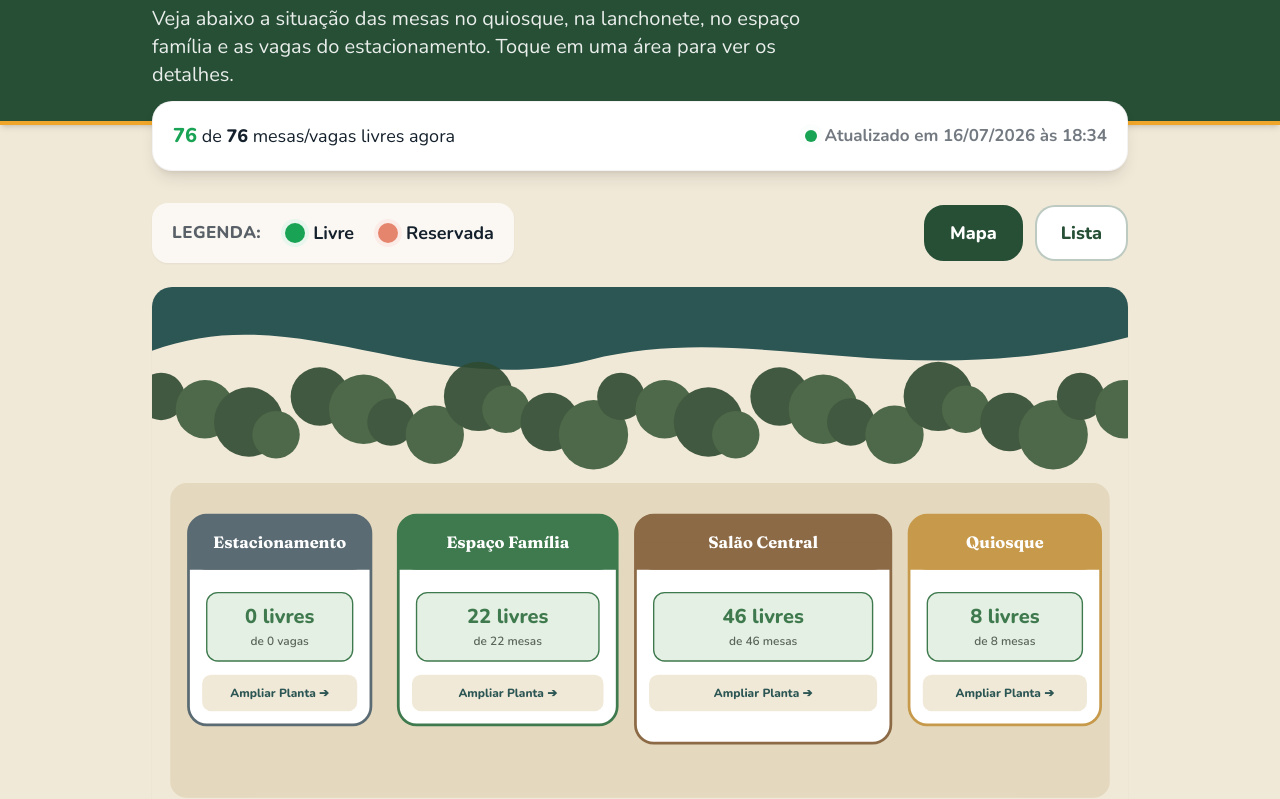
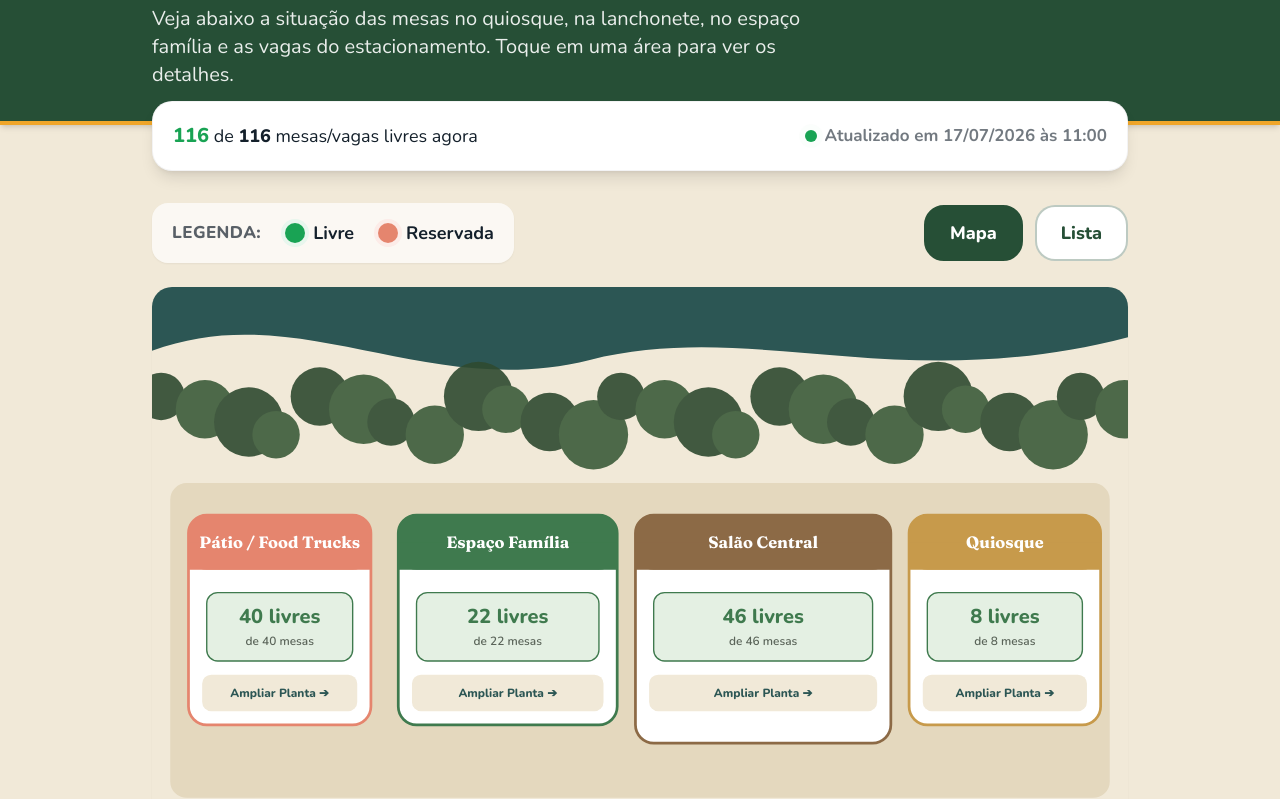
Before and after one commit to felipegco/agendamento-mesas, a Next.js app: page / in a window 1280 px wide. Shown: the part 241-1040 px from the top of the page. Built offline with nearby package versions, Linux system fonts and the light colour scheme.

Commit message:
Transform "Estacionamento" into "Pátio de Eventos" with food trucks, stage, and updated garden layouts; revise map configuration and table reservations accordingly.

```diff
--- a/data/mapConfig.jsx
+++ b/data/mapConfig.jsx
@@ -144,7 +144,73 @@ export const CONFIG_AMBIENTES = {
     },
 
     // ==========================================
-    // ESTACIONAMENTO (Vagas desenhadas no asfalto)
+    // ESTACIONAMENTO (Transformado em Pátio de Eventos)
     // ==========================================
+    estacionamento: {
+        viewBox: "0 0 900 900",
+        renderPOIs: () => (
+            <g>
+                {/* TOPO: Food Trucks e Palco */}
+                <rect x="40" y="40" width="600" height="80" rx="16" fill="#E5856E" opacity="0.8" stroke="#B4472F" strokeWidth="2" />
+                <text x="340" y="88" textAnchor="middle" fontSize="24" fill="#FFFFFF" fontWeight="800">ÁREA DOS FOOD TRUCKS</text>
+
+                <rect x="660" y="40" width="200" height="80" rx="16" fill="#EFA62A" stroke="#B4472F" strokeWidth="2" />
+                <text x="760" y="88" textAnchor="middle" fontSize="20" fill="#20291F" fontWeight="800">PALCO / CANTOR</text>
+
+                {/* LATERAL DIREITA: Jardins Verticais (Agora mais altos, com height="240") */}
+                <rect x="710" y="160" width="150" height="240" rx="20" fill="#E8F6ED" stroke="#19A354" strokeWidth="2" strokeDasharray="6 6" />
+                <text x="785" y="195" textAnchor="middle" fontSize="16" fill="#19A354" fontWeight="800">JARDIM</text>
+
+                <rect x="710" y="500" width="150" height="240" rx="20" fill="#E8F6ED" stroke="#19A354" strokeWidth="2" strokeDasharray="6 6" />
+                <text x="785" y="535" textAnchor="middle" fontSize="16" fill="#19A354" fontWeight="800">JARDIM</text>
+
+                {/* ENTRADAS (Textos flutuantes) */}
+                <text x="785" y="455" textAnchor="middle" fontSize="18" fill="#20291F" fontWeight="800">ENTRADA</text>
+                <text x="120" y="805" textAnchor="middle" fontSize="18" fill="#20291F" fontWeight="800">ENTRADA</text>
+
+                {/* LINHAS DE DEMARCAÇÃO DO PÁTIO (Com os cortes das entradas) */}
+                {/* Parede Esquerda (Inteira) */}
+                <line x1="40" y1="150" x2="40" y2="800" stroke="#264F36" strokeWidth="2" opacity="0.3" />
+
+                {/* Parede Base (Corte na esquerda, começando no x=200, para a entrada inferior) */}
+                <line x1="200" y1="800" x2="680" y2="800" stroke="#264F36" strokeWidth="2" opacity="0.3" />
+
+                {/* Parede Direita (Corte no meio para a entrada entre os jardins) */}
+                <line x1="680" y1="150" x2="680" y2="410" stroke="#264F36" strokeWidth="2" opacity="0.3" />
+                <line x1="680" y1="490" x2="680" y2="800" stroke="#264F36" strokeWidth="2" opacity="0.3" />
+            </g>
+        ),
+        posicoes: {
+            // ----------------------------------------------------
+            // MESAS DO PÁTIO CENTRAL (36 Mesas em um grid 6x6 mais espaçado)
+            // ----------------------------------------------------
+            // Fileira 1
+            '77': { cx: 110, cy: 210 }, '78': { cx: 200, cy: 210 }, '79': { cx: 290, cy: 210 },
+            '80': { cx: 380, cy: 210 }, '81': { cx: 470, cy: 210 }, '82': { cx: 560, cy: 210 },
+            // Fileira 2
+            '83': { cx: 110, cy: 310 }, '84': { cx: 200, cy: 310 }, '85': { cx: 290, cy: 310 },
+            '86': { cx: 380, cy: 310 }, '87': { cx: 470, cy: 310 }, '88': { cx: 560, cy: 310 },
+            // Fileira 3
+            '89': { cx: 110, cy: 410 }, '90': { cx: 200, cy: 410 }, '91': { cx: 290, cy: 410 },
+            '92': { cx: 380, cy: 410 }, '93': { cx: 470, cy: 410 }, '94': { cx: 560, cy: 410 },
+            // Fileira 4
+            '95': { cx: 110, cy: 510 }, '96': { cx: 200, cy: 510 }, '97': { cx: 290, cy: 510 },
+            '98': { cx: 380, cy: 510 }, '99': { cx: 470, cy: 510 }, '100': { cx: 560, cy: 510 },
+            // Fileira 5
+            '101': { cx: 110, cy: 610 }, '102': { cx: 200, cy: 610 }, '103': { cx: 290, cy: 610 },
+            '104': { cx: 380, cy: 610 }, '105': { cx: 470, cy: 610 }, '106': { cx: 560, cy: 610 },
+            // Fileira 6
+            '107': { cx: 110, cy: 710 }, '108': { cx: 200, cy: 710 }, '109': { cx: 290, cy: 710 },
+            '110': { cx: 380, cy: 710 }, '111': { cx: 470, cy: 710 }, '112': { cx: 560, cy: 710 },
+
+            // ----------------------------------------------------
+            // MESAS DOS JARDINS (2 Mesas em cada, agora bem mais distantes)
+            // ----------------------------------------------------
+            // Jardim Superior
+            '113': { cx: 785, cy: 260 }, '114': { cx: 785, cy: 340 },
+            // Jardim Inferior
+            '115': { cx: 785, cy: 600 }, '116': { cx: 785, cy: 680 },
+        }
+    }
 
 };
--- a/data/tables.js
+++ b/data/tables.js
@@ -2,19 +2,40 @@
 // ARQUIVO DE CONTROLE DAS MESAS
 // =================================
 
-export const ultimaAtualizacao = '16/07/2026 às 18:34';
+export const ultimaAtualizacao = '17/07/2026 às 11:00';
 
 export const nomeDoEspaco = 'Lanchonete';
 
 export const areas = [
   {
     id: 'estacionamento',
-    nome: 'Estacionamento',
-    descricao: 'Vagas próximas à quadra',
-    tipoDeItem: 'Vaga',
-    corZona: '#5B6B73',
+    nome: 'Pátio / Food Trucks',
+    descricao: 'Espaço aberto com food trucks, palco e mesas nos jardins',
+    tipoDeItem: 'Mesa',
+    corZona: '#E5856E',
     mesas: [
-
+      // Fileira 1
+      { numero: 77, status: 'livre' }, { numero: 78, status: 'livre' }, { numero: 79, status: 'livre' },
+      { numero: 80, status: 'livre' }, { numero: 81, status: 'livre' }, { numero: 82, status: 'livre' },
+      // Fileira 2
+      { numero: 83, status: 'livre' }, { numero: 84, status: 'livre' }, { numero: 85, status: 'livre' },
+      { numero: 86, status: 'livre' }, { numero: 87, status: 'livre' }, { numero: 88, status: 'livre' },
+      // Fileira 3
+      { numero: 89, status: 'livre' }, { numero: 90, status: 'livre' }, { numero: 91, status: 'livre' },
+      { numero: 92, status: 'livre' }, { numero: 93, status: 'livre' }, { numero: 94, status: 'livre' },
+      // Fileira 4
+      { numero: 95, status: 'livre' }, { numero: 96, status: 'livre' }, { numero: 97, status: 'livre' },
+      { numero: 98, status: 'livre' }, { numero: 99, status: 'livre' }, { numero: 100, status: 'livre' },
+      // Fileira 5
+      { numero: 101, status: 'livre' }, { numero: 102, status: 'livre' }, { numero: 103, status: 'livre' },
+      { numero: 104, status: 'livre' }, { numero: 105, status: 'livre' }, { numero: 106, status: 'livre' },
+      // Fileira 6
+      { numero: 107, status: 'livre' }, { numero: 108, status: 'livre' }, { numero: 109, status: 'livre' },
+      { numero: 110, status: 'livre' }, { numero: 111, status: 'livre' }, { numero: 112, status: 'livre' },
+      // Jardim Superior
+      { numero: 113, status: 'livre' }, { numero: 114, status: 'livre' },
+      // Jardim Inferior
+      { numero: 115, status: 'livre' }, { numero: 116, status: 'livre' },
     ],
   },
   {
```
